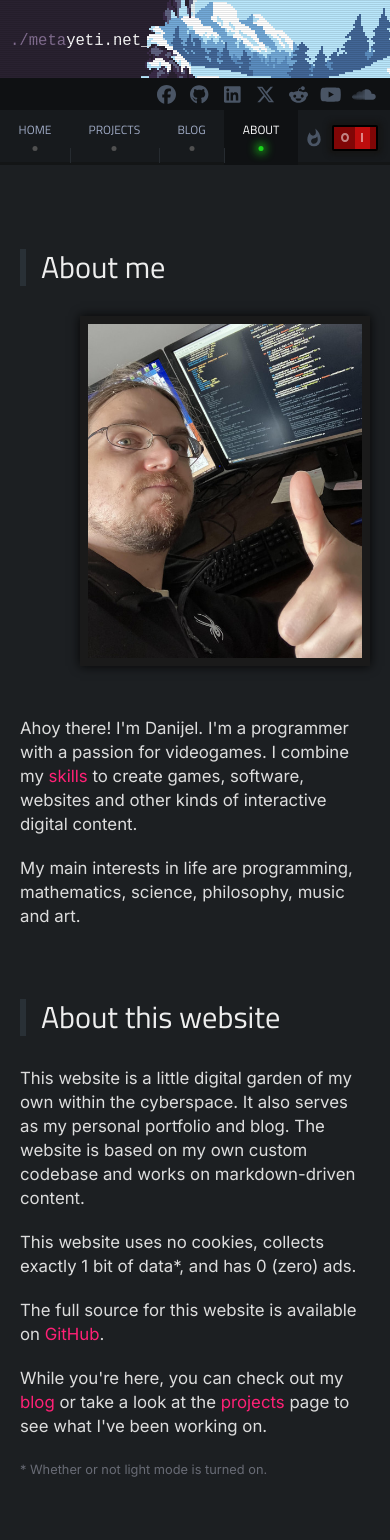
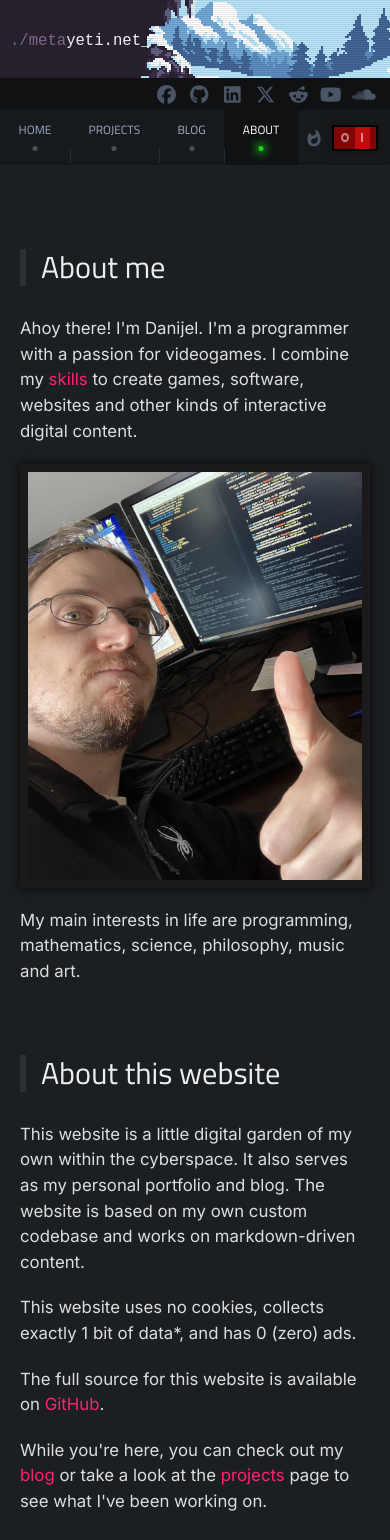
Before and after one commit to metayeti/metayeti.net, a Vue app: page /about in a window 390 px wide. Shown: the top 1540 px of the page. Built offline with nearby package versions, Linux system fonts and the light colour scheme; a web font is replaced by a local one; what markdown-it-anchor would draw is missing.

Commit message:
Responsive about image

```diff
--- a/public/content/projects/index.json
+++ b/public/content/projects/index.json
@@ -4,7 +4,8 @@
 			"name": "Zorlax",
 			"path": "zorlax/",
 			"description": "2D retro platformer",
-			"system": "Windows"
+			"system": "Windows",
+			"done": "20%"
 		}
 	],
 	"old-projects": [
--- a/public/content/static/about.md
+++ b/public/content/static/about.md
@@ -1,8 +1,10 @@
 # About me
 
-<img class="me" src="/content/static/images/me.jpg" alt="me">
+<img class="me desktop" src="/content/static/images/me.jpg" alt="me">
 
 Ahoy there! I'm Danijel. I'm a programmer with a passion for videogames. I combine my [skills](#skills) to create games, software, websites and other kinds of interactive digital content.
+
+<img class="me mobile" src="/content/static/images/me.jpg" alt="me">
 
 My main interests in life are programming, mathematics, science, philosophy, music and art.
 
@@ -16,7 +18,7 @@ The full source for this website is available on [GitHub](https://github.com/met
 
 While you're here, you can check out my [blog](/blog) or take a look at the [projects](/projects) page to see what I've been working on.
 
-<p class="grayed">* Whether or not light mode is turned on.</p>
+<p class="footnote">* Whether or not light mode is turned on.</p>
 
 # Random factoids
 
--- a/src/router/index.js
+++ b/src/router/index.js
@@ -3,7 +3,7 @@ import ProjectsView from '../views/ProjectsView.vue';
 import BlogView from '../views/BlogView.vue';
 import AboutView from '../views/AboutView.vue';
 
-import { createRouter, createWebHistory, createWebHashHistory } from 'vue-router';
+import { createRouter, createWebHistory } from 'vue-router';
 
 const routes = [
 	{ path: '/', name: 'Home', component: HomeView },
@@ -14,7 +14,6 @@ const routes = [
 
 const router = createRouter({
 	history: createWebHistory(import.meta.env.BASE_URL),
-	//history: createWebHashHistory(import.meta.env.BASE_URL),
 	routes,
 	scrollBehavior(to, from, savedPosition) {
 		if (savedPosition) {
--- a/src/shared/index.js
+++ b/src/shared/index.js
@@ -5,6 +5,5 @@
 export * from './loadData.js';
 export * from './switchTheme.js';
 export * from './humanize.js';
-//export * from './handleRouteLinks.js';
 export * from './routeLinkHandler.js';
 export { default as md } from './markdown.js';
--- a/src/styles/colors.scss
+++ b/src/styles/colors.scss
@@ -1,32 +1,39 @@
-/* Default theme colors */
-
+/* Default (dark) theme colors */
 :root {
+	// -- selection --
 	--my-selection-text: #fff;
 	--my-selection-background: #4d3766;
 
+	// -- global colors --
 	--my-global-background: #24292e;
 
+	// -- navigation bar --
+	--my-navigation-color1: #0f1113;
+	--my-navigation-color2: #171a1d;
+	--my-navigation-border: #131516;
+	--my-navigation-cut-in: #262b30;
+
+	// -- footer --
+	--my-footer-background: #24292e;
+	--my-footer-divider: #2f343a;
+
+	// -- main content --
 	--my-content-background: #1c1f22;
 	--my-content-text: #ddd;
 	--my-content-text-dimmed: #bbb;
 	--my-content-heading: #eee;
 	--my-content-accent: #293036;
 	--my-content-accent-text: #90969c;
-	//--my-content-link: #2ad371;
 	--my-content-link: #ff2176;
 	--my-content-link-hover: #fff;
+	--my-content-footnote: #686b75;
 
-	--my-navigation-color1: #0f1113;
-	--my-navigation-color2: #171a1d;
-	--my-navigation-border: #131516;
-	--my-navigation-cut-in: #262b30;
-
-	--my-footer-background: #24292e;
-	--my-footer-divider: #2f343a;
+	// -- special --
+	--my-image-border: #1a1a1a;
+	--my-image-shadow: #050505;
 }
 
 /* Light theme colors */
-
 :root.let-there-be-light {
 	--my-content-background: #d3d2c8;
 	--my-content-text: #2f2f2f;
@@ -37,4 +44,8 @@
 	--my-content-underline: #ebf0f3;
 	--my-content-link: #fa3706;
 	--my-content-link-hover: #000;
+
+	// -- special --
+	--my-image-border: #eee;
+	--my-image-shadow: #aaa;
 }
--- a/src/styles/metayeti.scss
+++ b/src/styles/metayeti.scss
@@ -76,10 +76,10 @@ body {
 
 	p {
 		padding-bottom: 20px;
-		line-height: 1.5rem;
+		line-height: 1.6rem;
 	}
-	p.grayed {
-		color: #686b75;
+	p.footnote {
+		color: var(--my-content-footnote);
 		font-size: 0.8rem;
 	}
 
@@ -91,8 +91,8 @@ body {
 
 		&:hover {
 			left: -1px;
-			padding-top: 1px;
-			border-top: 2px solid var(--my-content-link);
+			padding-bottom: 2px;
+			border-bottom: 2px dotted var(--my-content-link);
 			color: var(--my-content-link-hover);
 		}
 	}
--- a/src/views/AboutView.vue
+++ b/src/views/AboutView.vue
@@ -19,14 +19,40 @@ const handleRouteLink = routeLinkHandler(router);
 	<article v-html="renderedAboutMarkdown" @click="handleRouteLink"></article>
 </template>
 
-<style scoped>
-/* note: both of these syntaxes work */
-/*article >>> img.me {*/
-article :deep(img.me) {
-	float: right;
-	height: 350px;
-	margin: 0 0 50px 35px;
-    border: 8px solid #1a1a1a;
-    box-shadow: 0 0 10px 0 #050505;
+<style scoped lang="scss">
+/*
+NOTE: Since the contents of this page are generated dynamically via markdown, we need a
+"deep selector" to keep styles for this component scoped.
+
+`article >>> element` or `article :deep(element)` both seem to work.
+*/
+
+article :deep(img) {
+    border: 8px solid var(--my-image-border);
+    box-shadow: 0 0 10px 0 var(--my-image-shadow);
+
+	&.me {
+		$mobile-breakpoint: 640px;
+
+		display: none;
+
+		@media (width > $mobile-breakpoint) {
+			&.desktop {
+				display: block;
+				float: right;
+				width: auto;
+				height: 350px;
+				margin: 0 0 50px 35px;
+			}
+		}
+		@media (width <= $mobile-breakpoint) {
+			&.mobile {
+				display: block;
+				max-height: 450px;
+				margin: 0 auto 20px auto;
+			}
+		}
+	}
 }
+
 </style>
```
